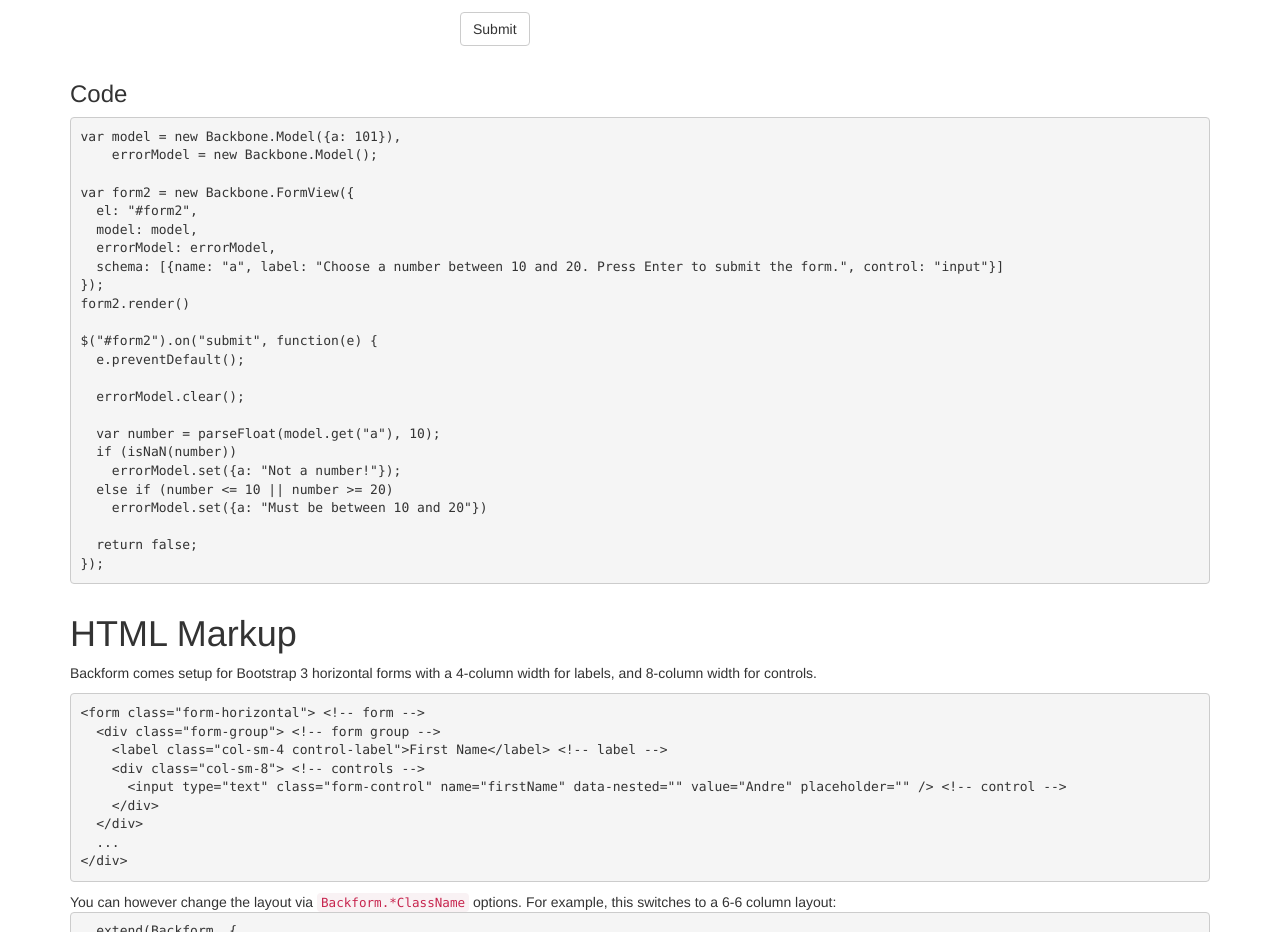
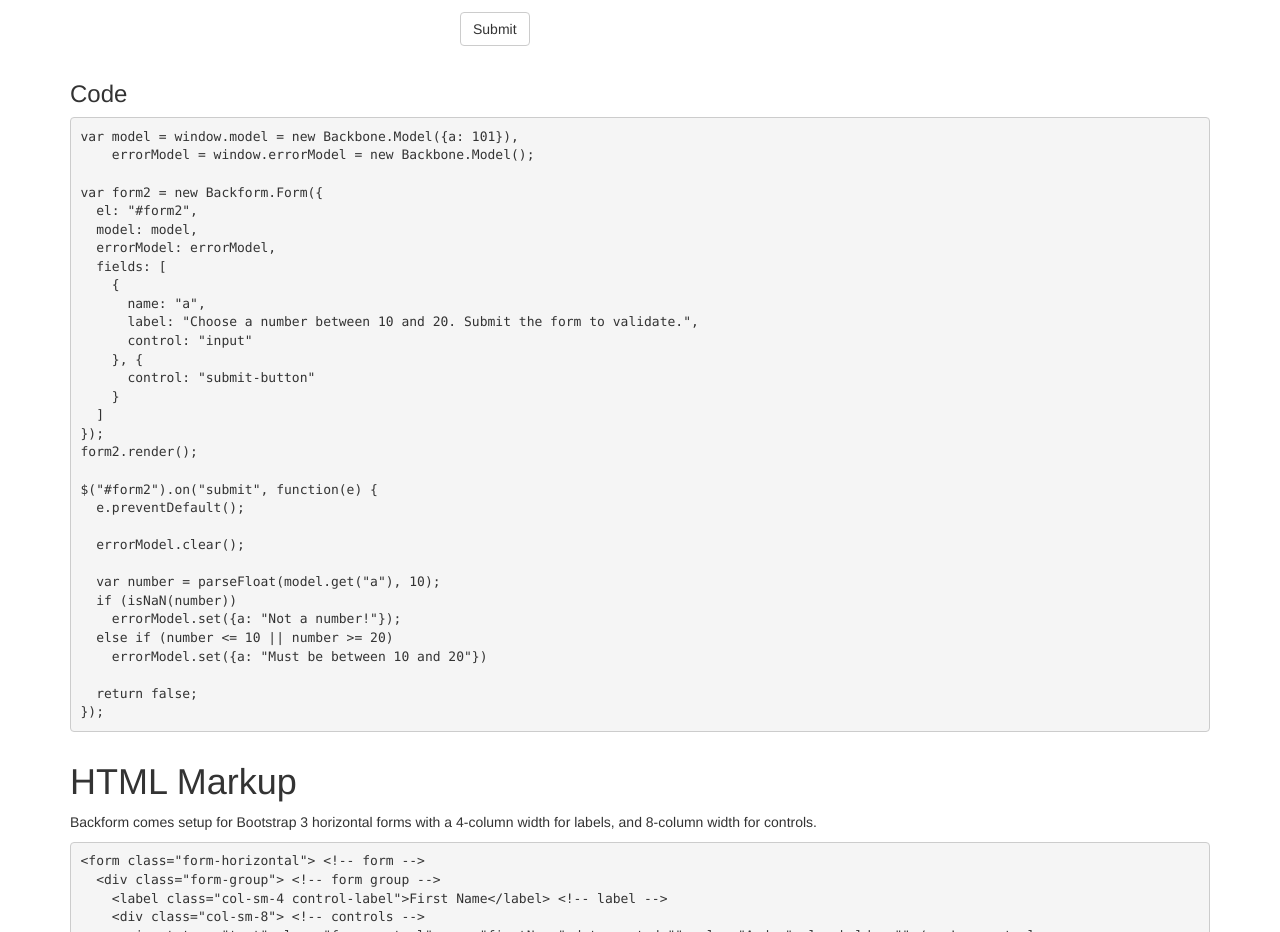
Before and after one commit to peterzen/backform, a plain HTML site: page index.html in a window 1280 px wide. Shown: the part 3427-4359 px from the top of the page. Drawn offline with Linux system fonts and the light colour scheme.

Commit message:
Updated validation example.

```diff
--- a/index.html
+++ b/index.html
@@ -242,16 +242,24 @@
         <div class="col-md-12">
           <h3>Code</h3>
 <pre>
-var model = new Backbone.Model({a: 101}),
-    errorModel = new Backbone.Model();
+var model = window.model = new Backbone.Model({a: 101}),
+    errorModel = window.errorModel = new Backbone.Model();
 
-var form2 = new Backbone.FormView({
+var form2 = new Backform.Form({
   el: "#form2",
   model: model,
   errorModel: errorModel,
-  schema: [{name: "a", label: "Choose a number between 10 and 20. Press Enter to submit the form.", control: "input"}]
+  fields: [
+    {
+      name: "a",
+      label: "Choose a number between 10 and 20. Submit the form to validate.",
+      control: "input"
+    }, {
+      control: "submit-button"
+    }
+  ]
 });
-form2.render()
+form2.render();
 
 $("#form2").on("submit", function(e) {
   e.preventDefault();
@@ -261,7 +269,7 @@
   var number = parseFloat(model.get("a"), 10);
   if (isNaN(number))
     errorModel.set({a: "Not a number!"});
-  else if (number &lt;= 10 || number &gt;= 20)
+  else if (number <= 10 || number >= 20)
     errorModel.set({a: "Must be between 10 and 20"})
 
   return false;
```
Also changed, not shown: example.js (+7 -2 lines).
